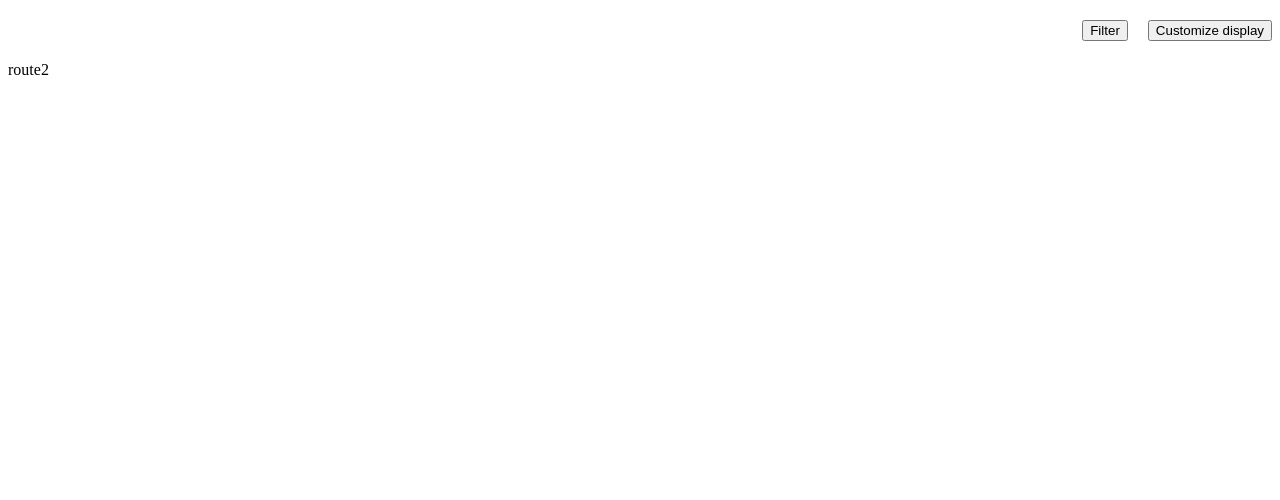
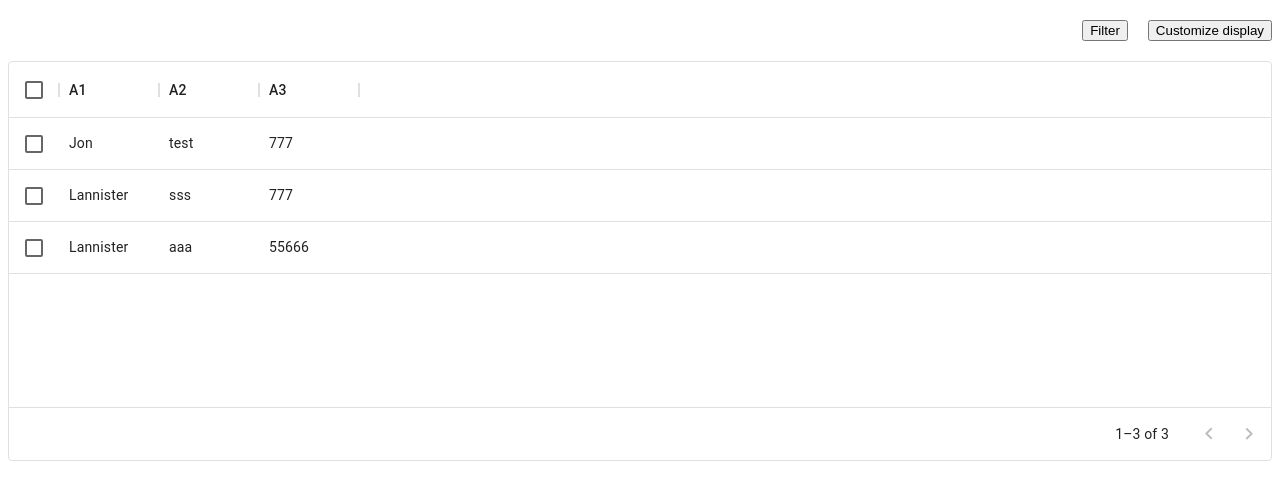
Before and after one commit to omarsalem7/stella, a React (Vite) app: page /route2 in a window 1280 px wide. Shown: the top 500 px of the page. Built offline with nearby package versions, Linux system fonts and the light colour scheme.

Commit message:
Resue route1 in route2

```diff
--- a/src/routes/route2.tsx
+++ b/src/routes/route2.tsx
@@ -1,10 +1,20 @@
+import { useState, useEffect } from 'react';
 import Header from '../shared/header';
+import Table from '../shared/table';
+import { columnsType } from '../shared/filter.types';
+import { columns, rows } from '../data/route1';
 
 const Route2 = () => {
+  const [filter, setFilter] = useState<columnsType>(columns);
+  const handleFilters = (data: columnsType) => {
+    setFilter(data);
+  };
+
   return (
     <>
-      <Header />
-      <div>route2</div>
+      {/* <Header handleFilters={handleFilters} showData={filter} /> */}
+      <Header filter={filter} handleFilters={handleFilters} />
+      <Table rows={rows} columns={filter} />
     </>
   );
 };
--- a/src/shared/checkBoxsFilter.tsx
+++ b/src/shared/checkBoxsFilter.tsx
@@ -8,7 +8,6 @@ type CheckBoxsProps = {
 };
 
 const CheckBoxsFilter = ({ handleChange, columns }: CheckBoxsProps) => {
-  console.log(columns);
   return (
     <div>
       {columns.map(({ field }) => (
```
